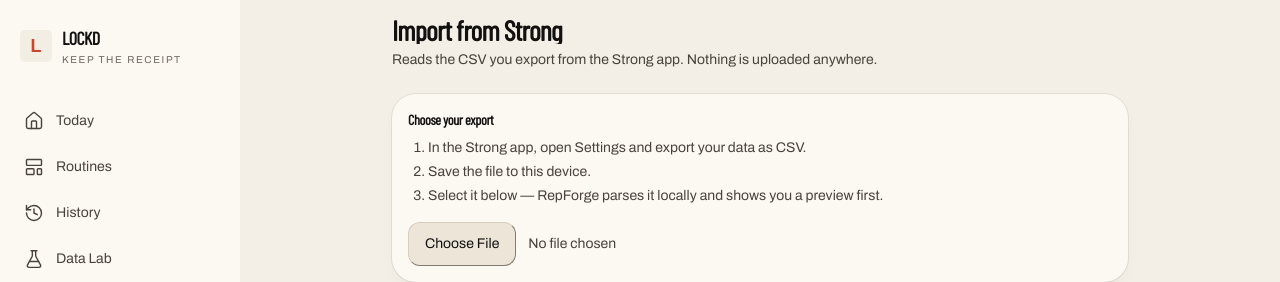
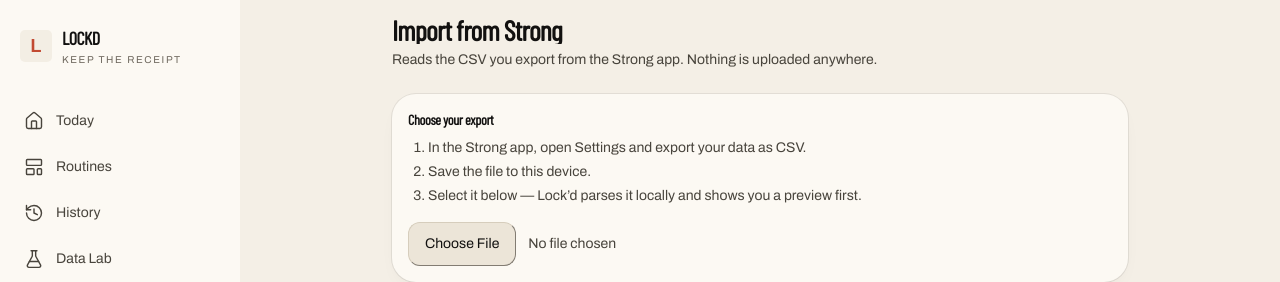
Before and after one commit to motivatedc-creator/Strong-Pro, a React (Vite) app: page /settings/import in a window 1280 px wide. Shown: the top 282 px of the page. Built offline with nearby package versions, Linux system fonts and the light colour scheme.

Commit message:
feat(brand): ImportWizard Lock’d user copy

```diff
--- a/src/features/data-transfer/ImportWizardPage.tsx
+++ b/src/features/data-transfer/ImportWizardPage.tsx
@@ -140,7 +140,7 @@
           <ol className="mt-2 list-decimal space-y-1 pl-5 text-sm text-ink-muted">
             <li>In the Strong app, open Settings and export your data as CSV.</li>
             <li>Save the file to this device.</li>
-            <li>Select it below — RepForge parses it locally and shows you a preview first.</li>
+            <li>Select it below — Lock’d parses it locally and shows you a preview first.</li>
           </ol>
           <input
             type="file"
@@ -160,7 +160,7 @@
         <Card>
           <h2 className="text-sm font-semibold text-ink">Map the columns</h2>
           <p className="mt-1 text-xs text-ink-muted">
-            RepForge matched what it recognised. Set anything it missed — date and exercise name are
+            Lock’d matched what it recognised. Set anything it missed — date and exercise name are
             required.
           </p>
 
```
